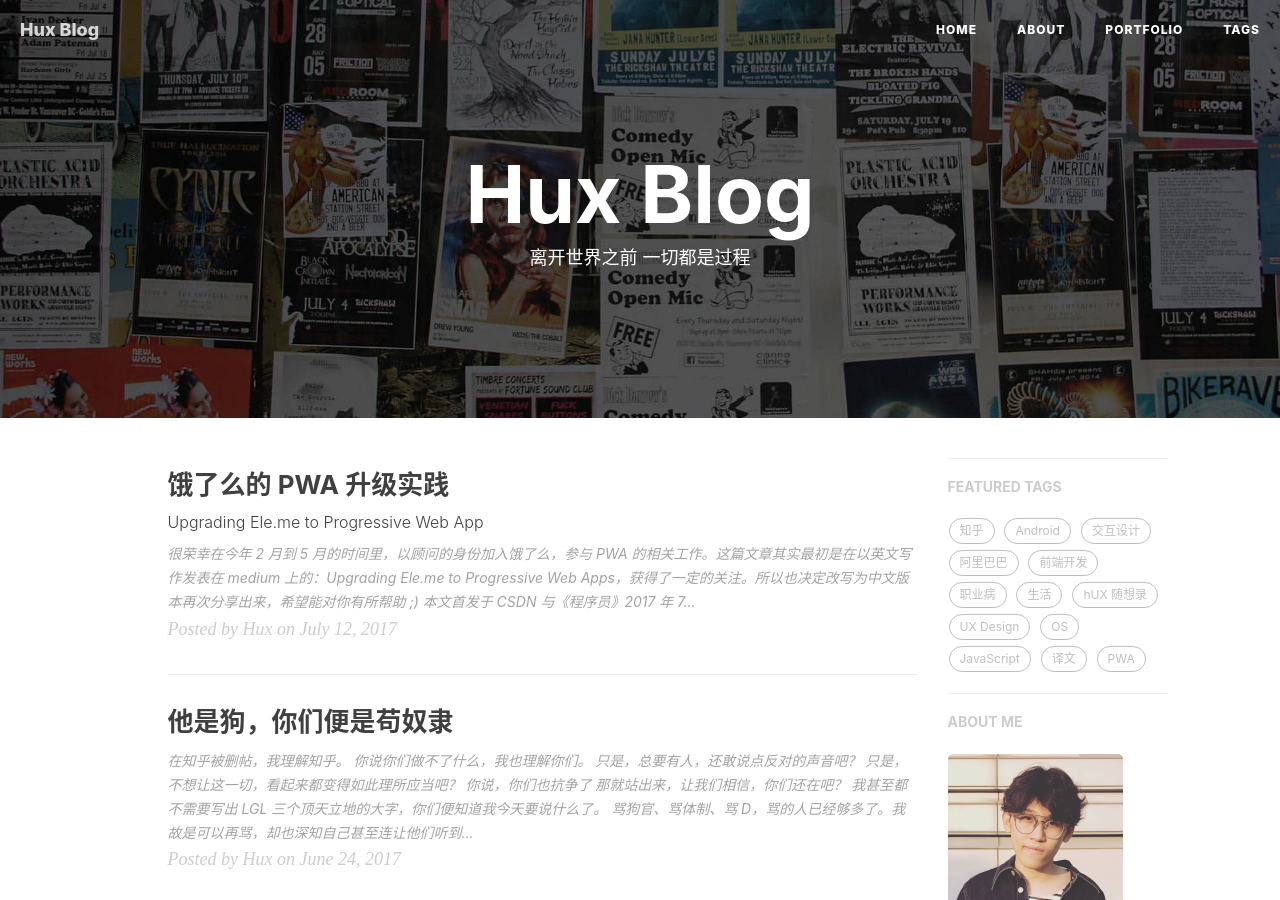
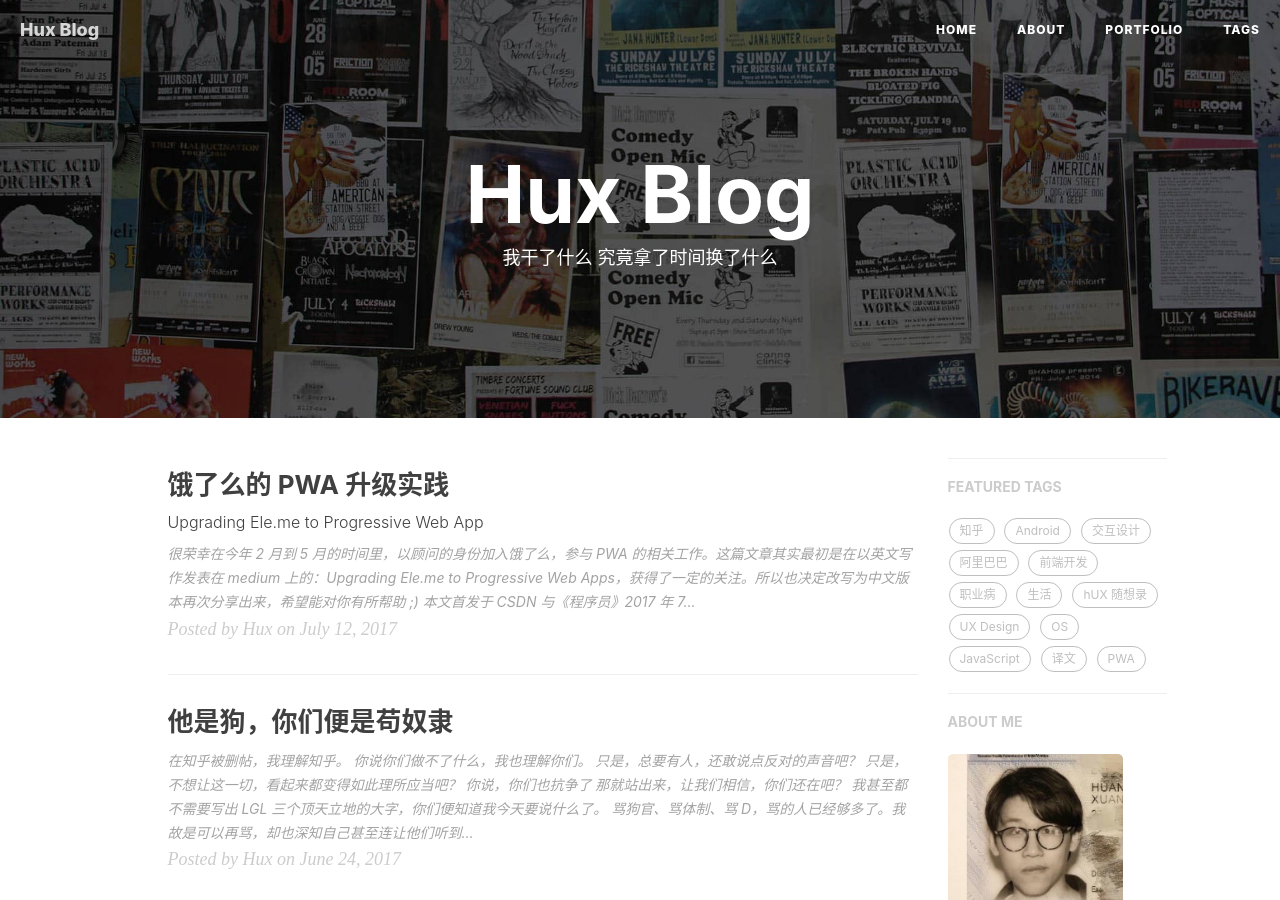
Before and after one commit to q97236143/Huxproh, a Jekyll site: the page built from index.html, in a window 1280 px wide and 900 px high. Built offline with Jekyll 4.4.1, drawn with Linux system fonts in a browser that asks for light colours; nearby versions of some CDN libraries; the list of posts is cut into pages by our own code; comment, search, counter and statistics services are not loaded.

Commit message:
[self] update

```diff
--- a/_config.yml
+++ b/_config.yml
@@ -73,7 +73,7 @@ ga_domain: huangxuan.me
 # Sidebar settings
 sidebar: true                           # whether or not using Sidebar.
 sidebar-about-description: "写写代码，做做设计，<br>离开世界之前，一切都是过程"
-sidebar-avatar: /img/avatar-hux.jpg      # use absolute URL, seeing it's used in both `/` and `/about/`
+sidebar-avatar: /img/avatar-hux-ny.jpg      # use absolute URL, seeing it's used in both `/` and `/about/`
 
 
 
--- a/about.html
+++ b/about.html
@@ -1,8 +1,8 @@
 ---
 layout: page
 title: "About"
-description: "过程是风景 结果是明信片"
-header-img: "img/about-bg-walle.jpg"
+description: "你是我的梦想"
+header-img: "img/about-bg.jpg"
 multilingual: true
 ---
 
--- a/index.html
+++ b/index.html
@@ -1,6 +1,6 @@
 ---
 layout: page
-description: "离开世界之前 一切都是过程"
+description: "我干了什么 究竟拿了时间换了什么"
 ---
 
 {% for post in paginator.posts %}
--- a/portfolio/index.html
+++ b/portfolio/index.html
@@ -16,7 +16,7 @@ layout: default
 	<body>
 		<div class="container" style="margin:0;padding:0;width:100%;">
 			<header>
-				<img width="175" height="175" style="border-radius:50%;" src="/img/avatar-hux.jpg">
+				<img width="175" height="175" style="border-radius:50%;" src="/img/avatar-hux-ny.jpg">
 				<h1>Hux</h1>
 			</header>
 			<div class="main">
```
Also changed, not shown: img/about-bg-o.jpg (deleted), img/about-bg.jpg (added), img/avatar-hux-ny.jpg (added).
